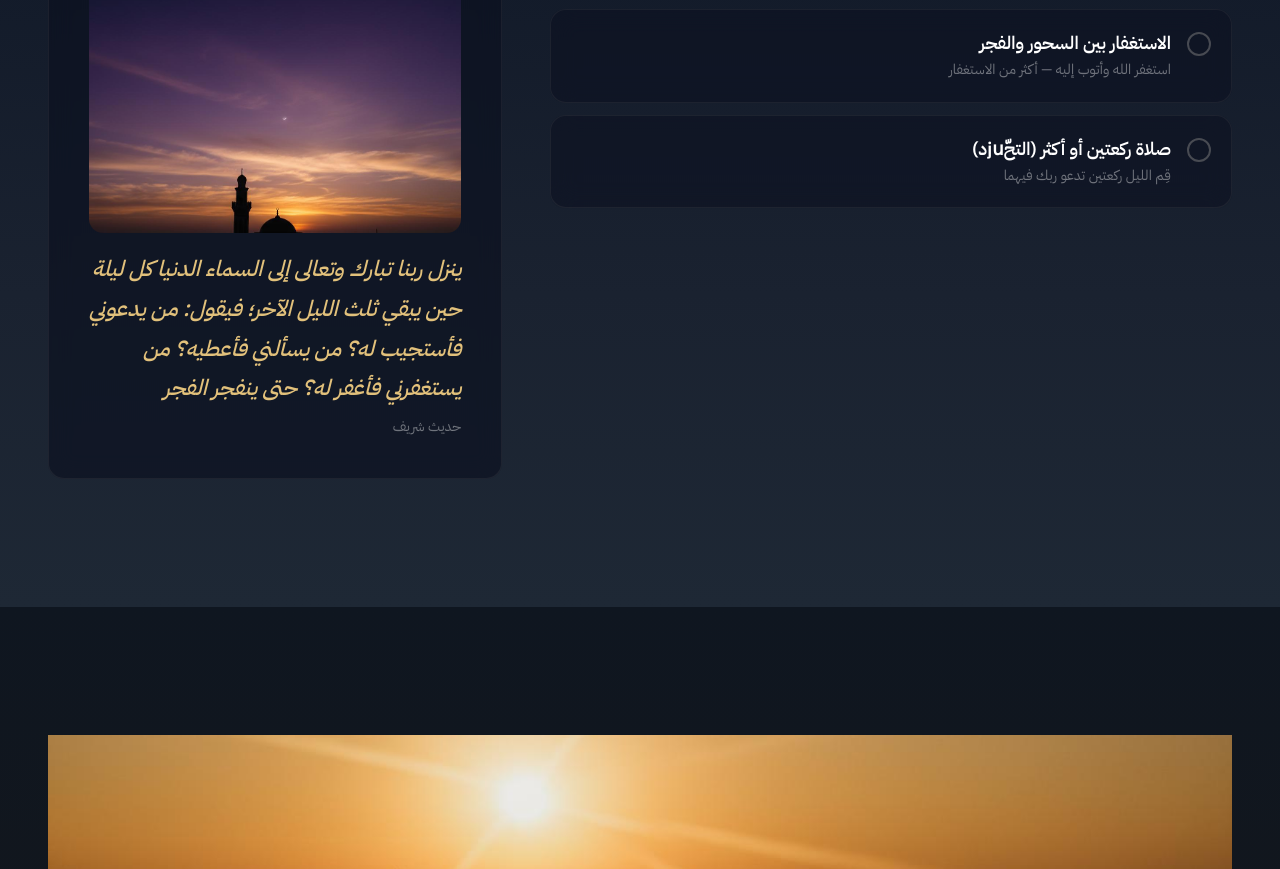
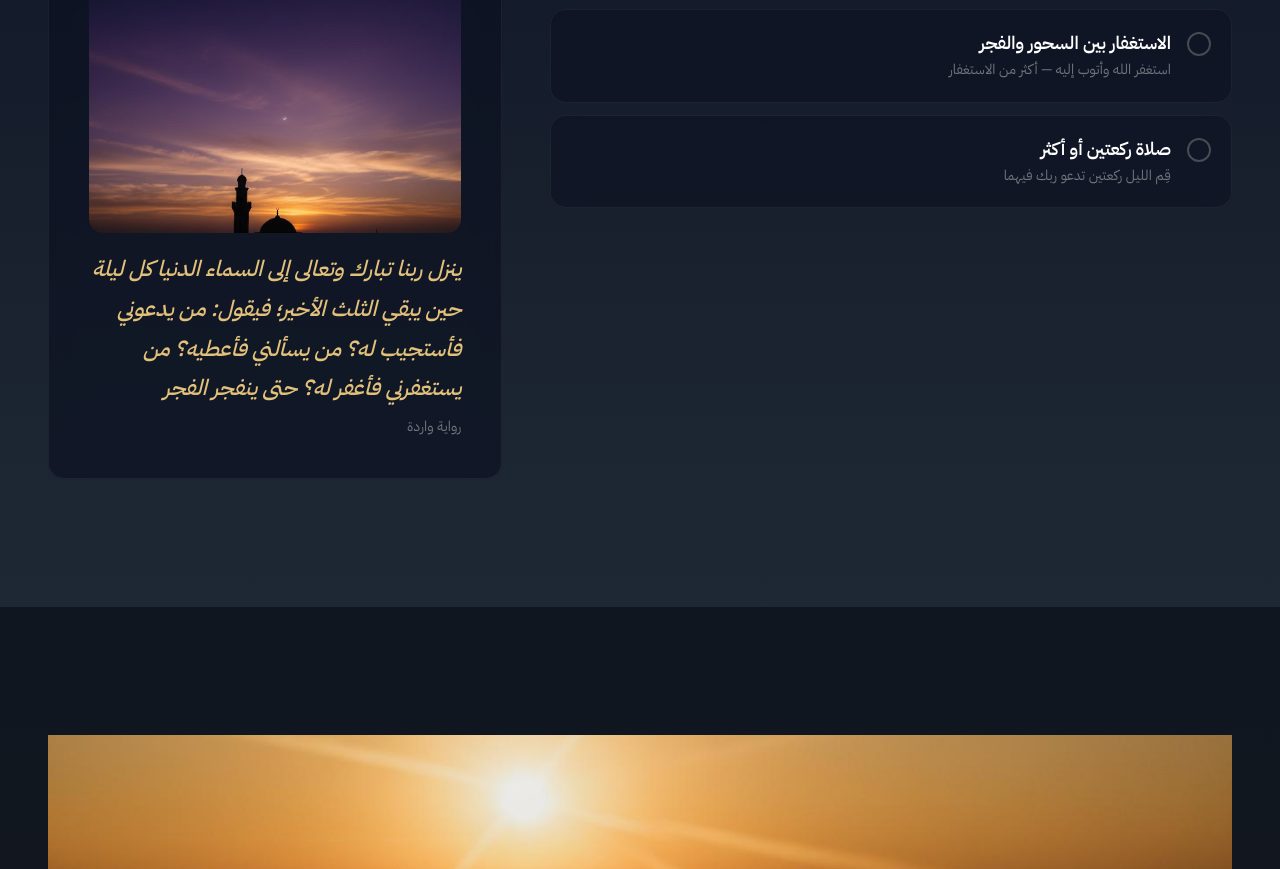
Before and after one commit to mohamedelhamady213-collab/-1, a React (Vite) app: page / in a window 1280 px wide. Shown: the part 2160-3029 px from the top of the page. Built offline with nearby package versions, Linux system fonts and the light colour scheme.

Commit message:
Use 'الثلث الأخير' in pre-dawn quote

```diff
--- a/src/data/journeyData.ts
+++ b/src/data/journeyData.ts
@@ -27,8 +27,8 @@ export const journeySections: JourneySection[] = [
     headline: 'بركة السحر',
     subHeadline: 'وقت لا يرد فيه الدعاء — استغله',
     image: './images/dawn-sky.jpg',
-    quote: 'ينزل ربنا تبارك وتعالى إلى السماء الدنيا كل ليلة حين يبقي ثلث الليل الآخر؛ فيقول: من يدعوني فأستجيب له؟ من يسألني فأعطيه؟ من يستغفرني فأغفر له؟ حتى ينفجر الفجر',
-    quoteAttribution: 'حديث شريف',
+    quote: 'ينزل ربنا تبارك وتعالى إلى السماء الدنيا كل ليلة حين يبقي الثلث الأخير؛ فيقول: من يدعوني فأستجيب له؟ من يسألني فأعطيه؟ من يستغفرني فأغفر له؟ حتى ينفجر الفجر',
+    quoteAttribution: 'رواية واردة',
     variant: 'dark',
     icon: 'Star',
     tasks: [
@@ -36,7 +36,7 @@ export const journeySections: JourneySection[] = [
       { id: 'preDawn-2', title: 'نية صيام يوم عرفة', description: 'نوِ الصيام بنية خالصة لله تعالى' },
       { id: 'preDawn-3', title: 'الدعاء في وقت السحر', description: 'اللهم اغفر لي وارحمني وتب علي' },
       { id: 'preDawn-4', title: 'الاستغفار بين السحور والفجر', description: 'استغفر الله وأتوب إليه — أكثر من الاستغفار' },
-      { id: 'preDawn-5', title: 'صلاة ركعتين أو أكثر (التحjuّد)', description: 'قِم الليل ركعتين تدعو ربك فيهما' },
+      { id: 'preDawn-5', title: 'صلاة ركعتين أو أكثر ', description: 'قِم الليل ركعتين تدعو ربك فيهما' },
     ],
   },
   {
```
